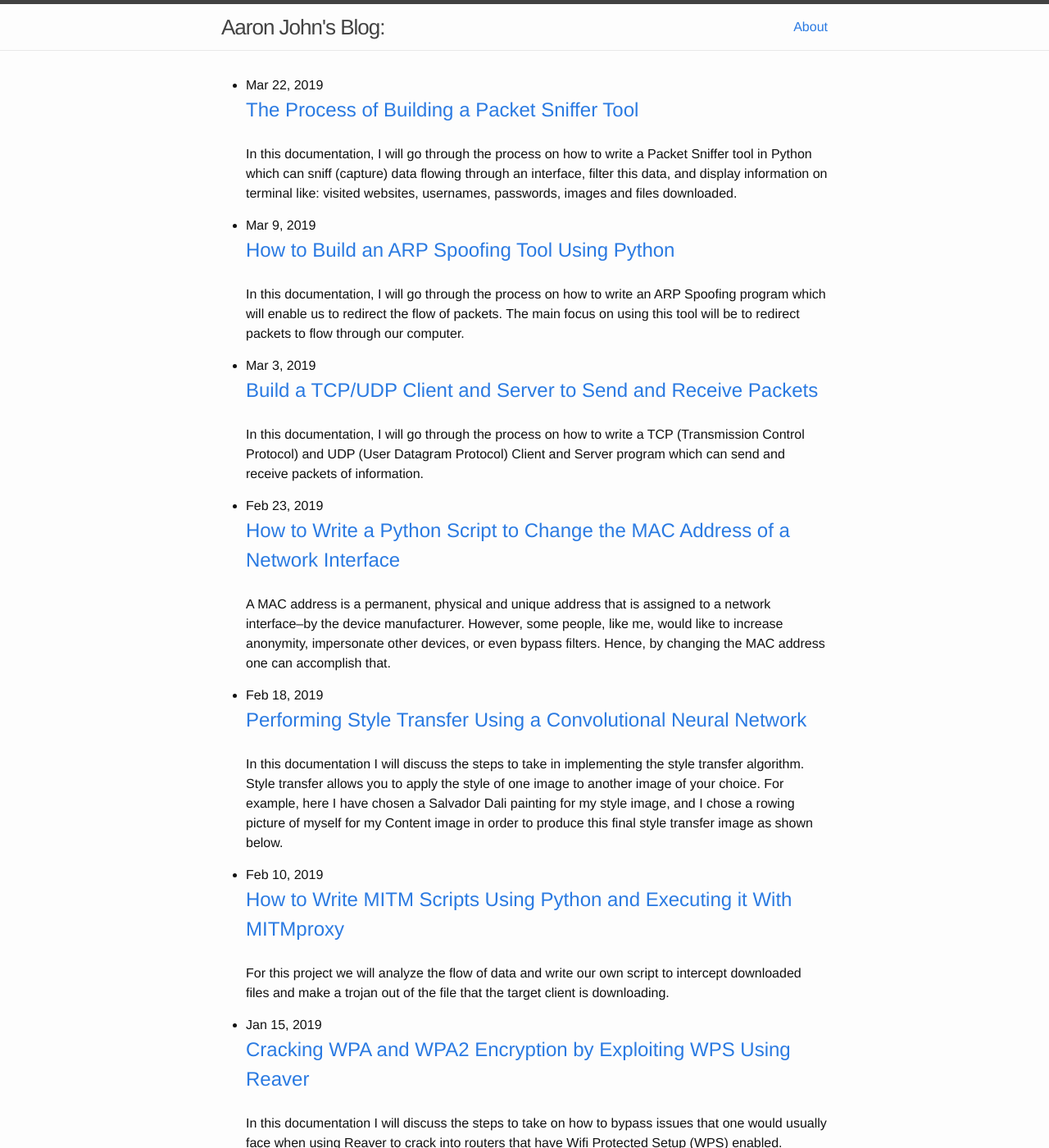
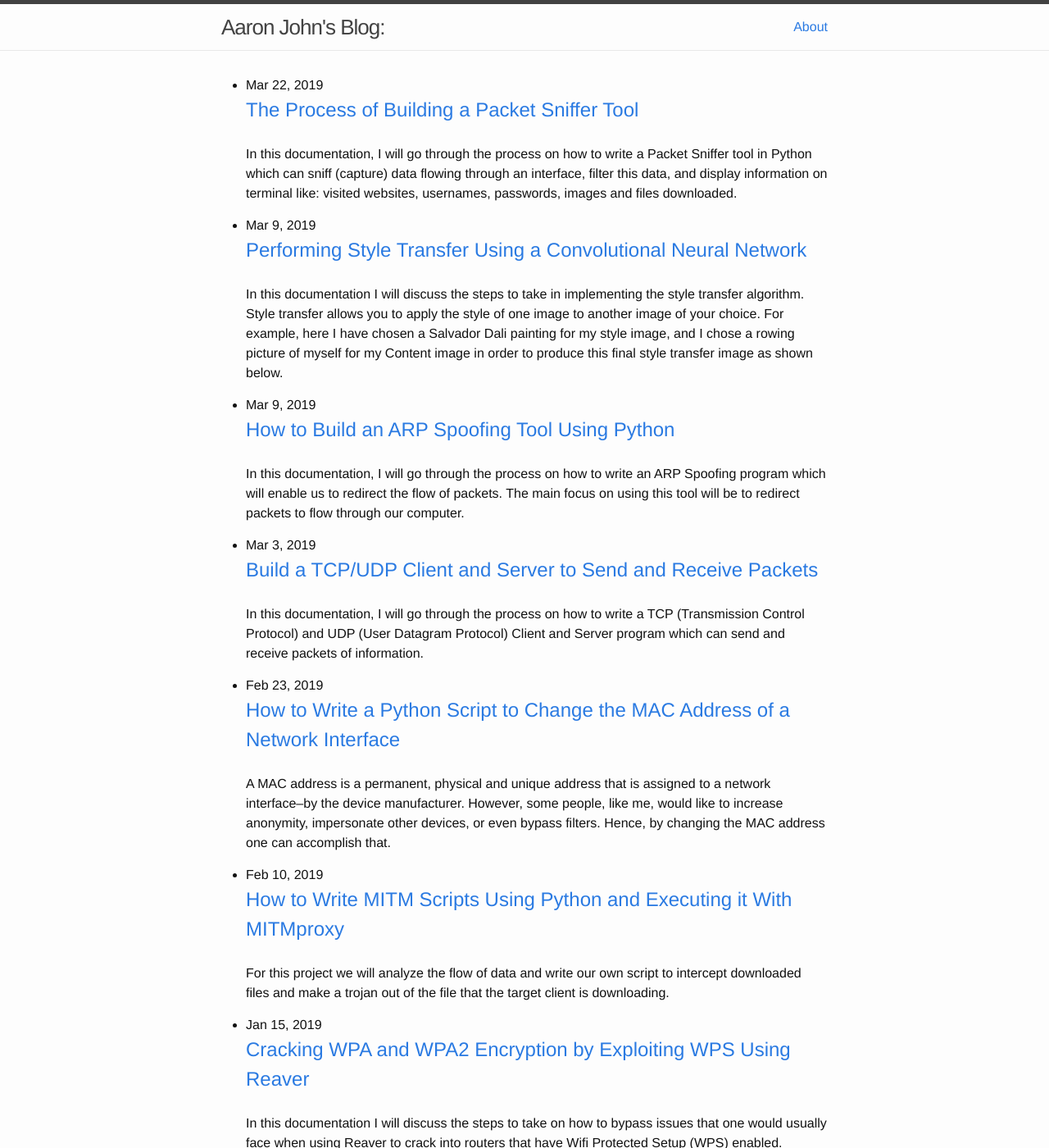
Before and after one commit to alexalwks2/aaronjohn2.github.io, a Jekyll site: the page built from index.html, in a window 1280 px wide and 1400 px high. Shown: the whole window at 82% size. Built offline with Jekyll 4.4.1, drawn with Linux system fonts in a browser that asks for light colours.

Commit message:
Update 2019-02-18-style-transfer.md

```diff
--- a/_posts/2019-02-18-style-transfer.md
+++ b/_posts/2019-02-18-style-transfer.md
@@ -2,7 +2,7 @@
 layout: post
 comments: true
 title:  "Performing Style Transfer Using a Convolutional Neural Network"
-date:  2019-02-18 10:14:41
+date:  2019-03-09 10:14:41
 categories: CNN, Convolutional Neural Network, style transfer, PyTorch, VGG 19
 ---
 
```
